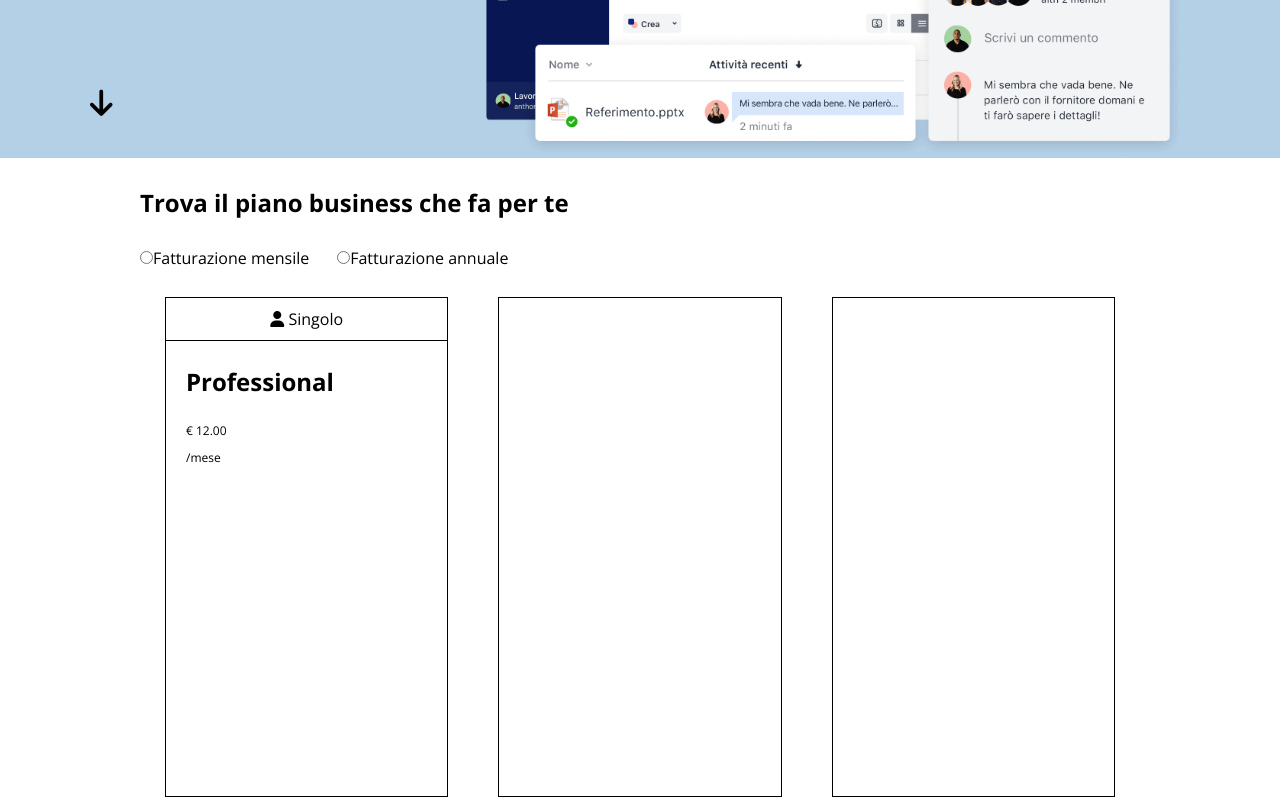
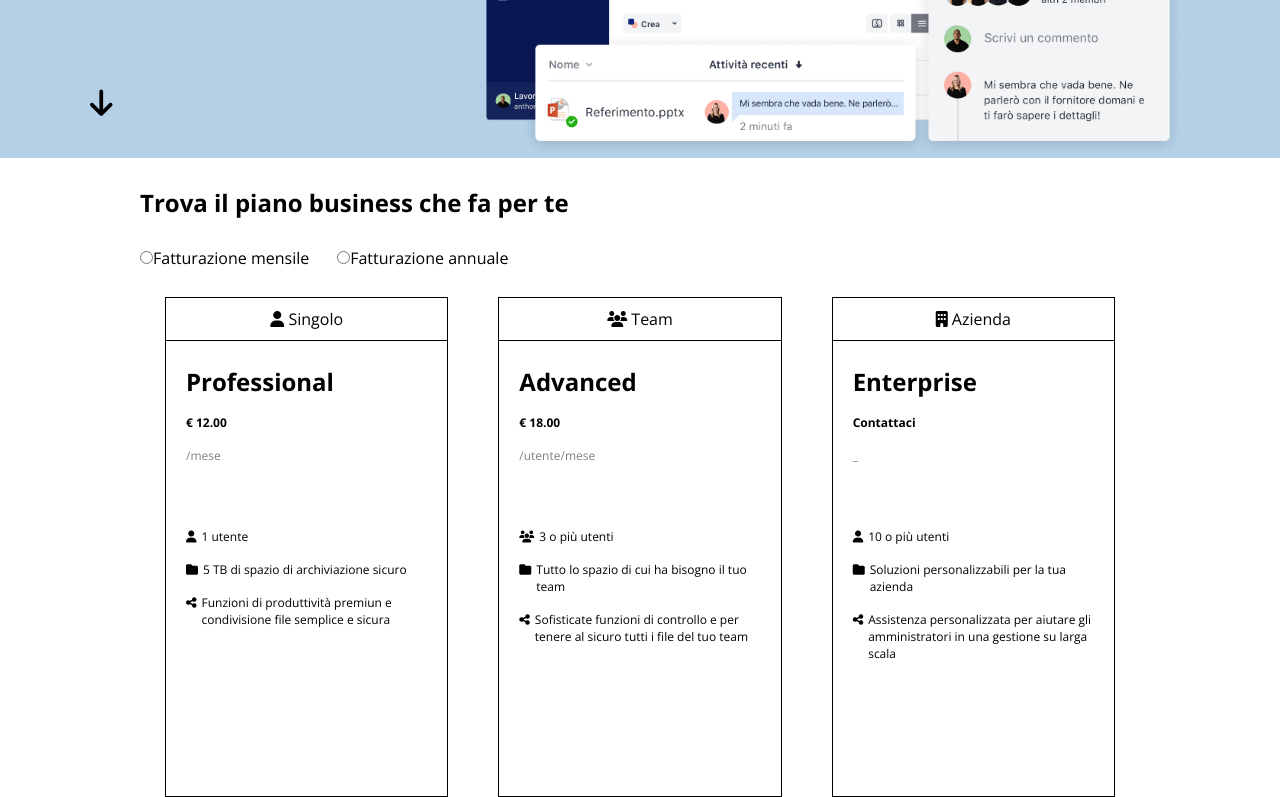
Before and after one commit to DomenicoDeSalvo/htmlcss-dropbox, a plain HTML site: page index.html in a window 1280 px wide. Shown: the part 567-1364 px from the top of the page. Drawn offline with nearby package versions, Linux system fonts and the light colour scheme.

Commit message:
Developing cards

```diff
--- a/css/style.css
+++ b/css/style.css
@@ -147,18 +147,23 @@ body{
 }
 
 .card__subtitle{
-    margin-bottom: 24px;
     font-size: 24px;
 }
 
 .card__list li{
-    margin-bottom: 10px;
+    margin-bottom: 16px;
     font-size: 12px;
+    display: flex;
+    gap: 5px;
 }
 
 
-.card__list:nth-child(3){
+.period{
     color: grey;
+}
+
+.price{
+    font-weight: 700;
 }
 
 
--- a/index.html
+++ b/index.html
@@ -89,18 +89,82 @@
                                     <li>
                                         <h3 class="card__subtitle">Professional</h3>
                                     </li>
-                                    <li>&euro; 12.00</li>
-                                    <li>/mese</li>
+                                    <li class="price">&euro; 12.00</li>
+                                    <li class="period">/mese</li>
+                                </ul>
+                                <ul class="card__list">
+                                    <li>
+                                        <span><i class="fa-solid fa-user"></i></span>
+                                        <span> 1 utente</span>
+                                    </li>
+                                    <li>
+                                        <span><i class="fa-solid fa-folder"></i></span>
+                                        <span>5 TB di spazio di archiviazione sicuro</span>
+                                    </li>
+                                    <li>
+                                        <span><i class="fa-solid fa-share-nodes"></i></span>
+                                        <span>Funzioni di produttività premiun e condivisione file semplice e sicura</span>
+                                    </li>
                                 </ul>
                             </div>
                         </div>
                         <!-- Team -->
                         <div class="col-4">
-                            <div class="card"></div>
+                            <div class="card">
+                                <div class="card__title">
+                                    <i class="fa-solid fa-users"></i> Team
+                                </div>
+                                <ul class="card__list">
+                                    <li>
+                                        <h3 class="card__subtitle">Advanced</h3>
+                                    </li>
+                                    <li class="price">&euro; 18.00</li>
+                                    <li class="period">/utente/mese</li>
+                                </ul>
+                                <ul class="card__list">
+                                    <li>
+                                        <span><i class="fa-solid fa-users"></i></span>
+                                        <span> 3 o più utenti</span>
+                                    </li>
+                                    <li>
+                                        <span><i class="fa-solid fa-folder"></i></span>
+                                        <span>Tutto lo spazio di cui ha bisogno il tuo team</span>
+                                    </li>
+                                    <li>
+                                        <span><i class="fa-solid fa-share-nodes"></i></span>
+                                        <span>Sofisticate funzioni di controllo e per tenere al sicuro tutti i file del tuo team</span>
+                                    </li>
+                                </ul>
+                            </div>
                         </div>
                         <!-- Azienda -->
                         <div class="col-4">
-                            <div class="card"></div>
+                            <div class="card">
+                                <div class="card__title">
+                                    <i class="fa-solid fa-building"></i> Azienda
+                                </div>
+                                <ul class="card__list">
+                                    <li>
+                                        <h3 class="card__subtitle">Enterprise</h3>
+                                    </li>
+                                    <li class="price">Contattaci</li>
+                                    <li class="period">_</li>
+                                </ul>
+                                <ul class="card__list">
+                                    <li>
+                                        <span><i class="fa-solid fa-user"></i></span>
+                                        <span> 10 o più utenti</span>
+                                    </li>
+                                    <li>
+                                        <span><i class="fa-solid fa-folder"></i></span>
+                                        <span>Soluzioni personalizzabili per la tua azienda</span>
+                                    </li>
+                                    <li>
+                                        <span><i class="fa-solid fa-share-nodes"></i></span>
+                                        <span>Assistenza personalizzata per aiutare gli amministratori in una gestione su larga scala</span>
+                                    </li>
+                                </ul>
+                            </div>
                         </div>
                     </div>
                 </div>
```
